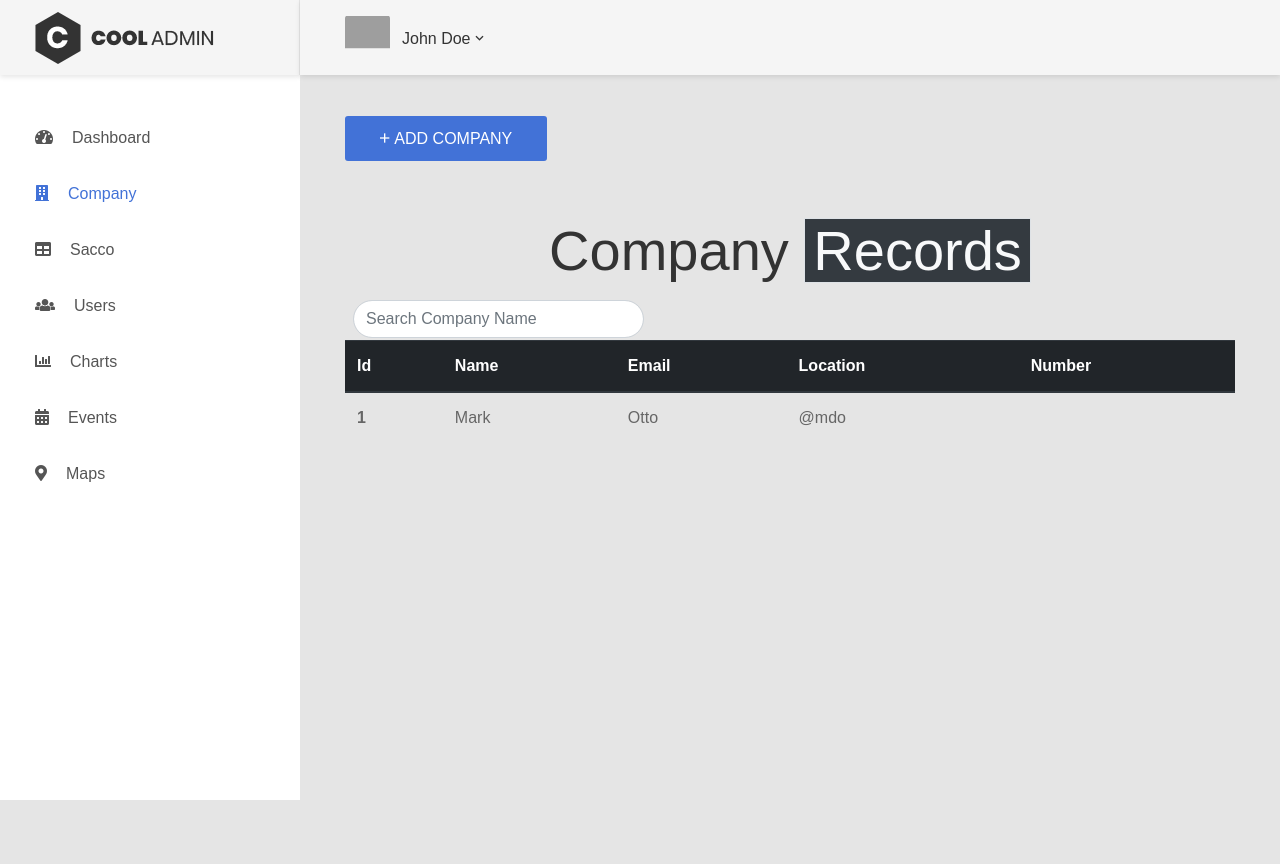
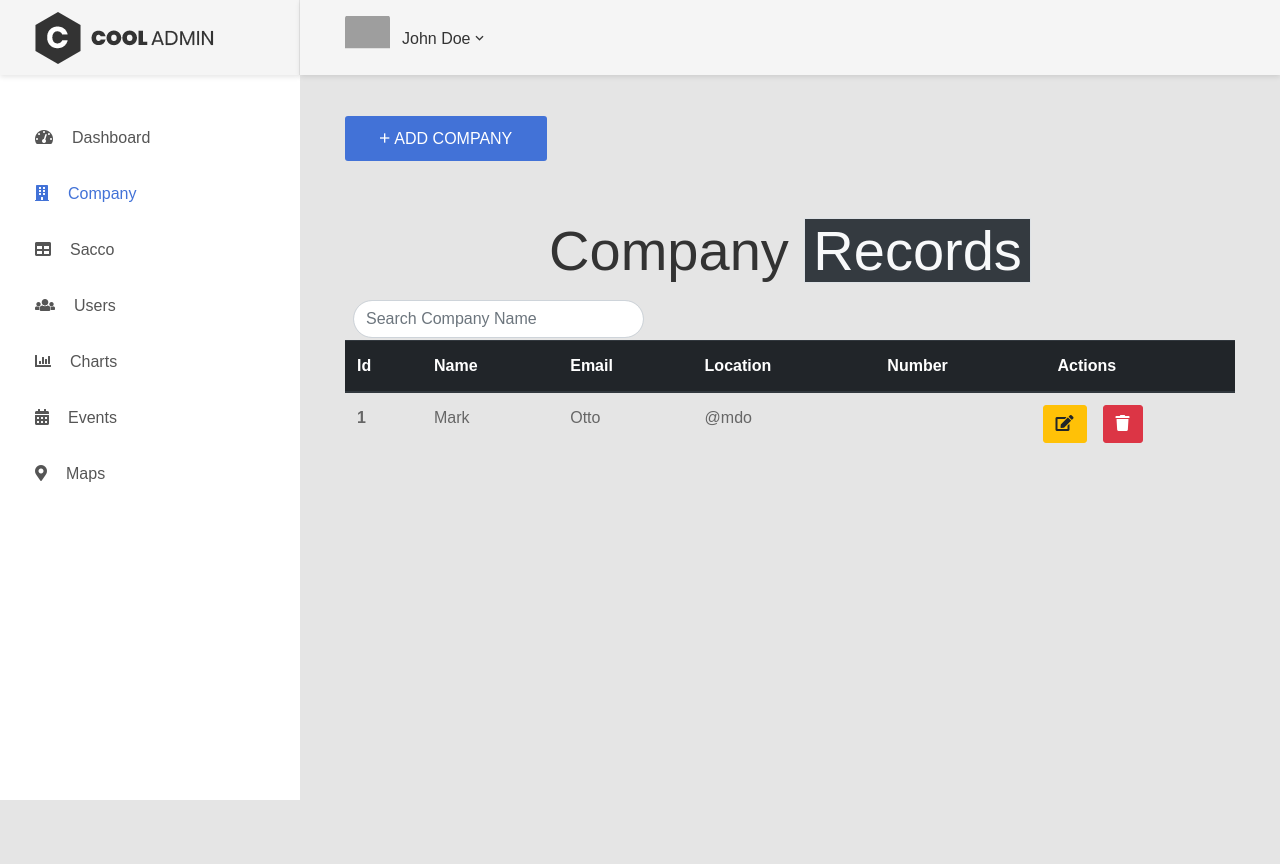
Before and after one commit to michaelmurwayi/dashboard, a Django app: template web/templates/super-admin/companies.html in a window 1280 px wide. Run offline with Django 3.2, Linux system fonts and the light colour scheme; the template is opened without the code that fills it, so the values that code supplies are empty; some libraries are stand-ins or nearby versions; grey boxes are pictures that could not be loaded.

Commit message:
ft-super-admin-company:Add action field to table and action buttons

```diff
--- a/web/templates/super-admin/companies.html
+++ b/web/templates/super-admin/companies.html
@@ -225,6 +225,7 @@
                               <th scope="col">Email</th>
                               <th scope="col">Location</th>
                               <th scope="col">Number</th>
+                              <th scope="col">Actions</th>
                             </tr>
                           </thead>
                           <tbody>
@@ -233,6 +234,13 @@
                               <td>Mark</td>
                               <td>Otto</td>
                               <td>@mdo</td>
+                              <td></td>
+                              <td>
+                                <div class="row">
+                                    <button class="btn btn-warning"><i class="fa fa-pencil-square-o" aria-hidden="true"></i></button>
+                                    <button class="btn btn-danger ml-3"><i class="fa fa-trash " aria-hidden="true"></i></button>
+                                </div>
+                              </td>
                             </tr>
                           </tbody>
                         </table>
```
